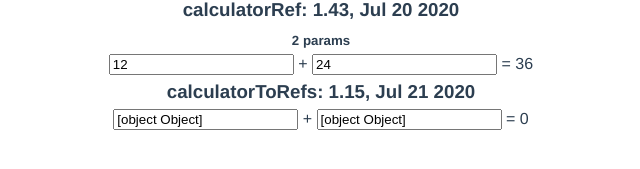
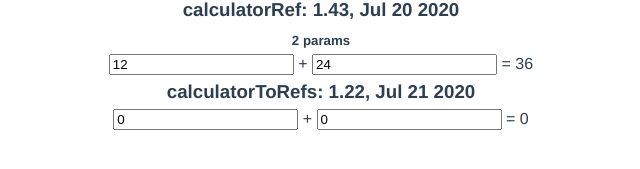
Before and after one commit to yves40/Vue3-Composition, a Vue app: page /#/ in a window 1280 px wide. Shown: the part 259-428 px from the top of the page, without its empty margins (319-959 px from the left). Built offline with nearby package versions, Linux system fonts and the light colour scheme.

Commit message:
Works !!!

```diff
--- a/src/views/calculatorToRefs.vue
+++ b/src/views/calculatorToRefs.vue
@@ -2,11 +2,11 @@
   <div class="calculator">
     <h3>{{Version}}</h3>
     <form class="calc-form">
-      <input type="text" class="field" v-model="dummy.num1"  maxlength="2"/>
+      <input type="text" class="field" v-model="num1"  maxlength="2"/>
       <span class="operator"> + </span>
-      <input type="text" class="field" v-model="dummy.num2"  maxlength="2"/>
+      <input type="text" class="field" v-model="num2"  maxlength="2"/>
       <span class="operator"> = </span>
-      <span class="result">{{dummy.result}}</span>
+      <span class="result">{{result}}</span>
     </form>
   </div>
 </template>
@@ -15,12 +15,13 @@
 
 import { reactive, computed, toRefs } from "vue";
 
-function useCalculator() {
+function useCalculator(n1, n2) {
     let state = reactive( {
-      num1: 0,
-      num2: 0,
+      num1: n1,
+      num2: n2,
       result: computed( () => parseInt(state.num1) + parseInt(state.num2))
     })
+    console.log(JSON.stringify(state))
     return toRefs(state);
 }
 
@@ -32,11 +33,10 @@ export default {
   name: 'calculatorToRefs',
   setup(props) {
     console.log(JSON.stringify(props))
-    let Version = 'calculatorToRefs: 1.15, Jul 21 2020'
+    let Version = 'calculatorToRefs: 1.22, Jul 21 2020'
     let dummy = {
       num1: 0,
       num2: 0,
-      result: 0
     }
 
     if(!isNaN(parseInt(props.preset1))) {
@@ -51,14 +51,12 @@ export default {
     else {
        dummy.num2 = 0;
     }
-    dummy.result = dummy.num1 + dummy.num2;
-    console.log(JSON.stringify(dummy))
 
     // let { num1, num2, result } = useCalculator();
-    dummy = useCalculator();
+    let { num1, num2, result } = useCalculator(dummy.num1, dummy.num2);
     return {
       Version,
-      dummy
+      num1, num2, result
     }
   }
 }
```
